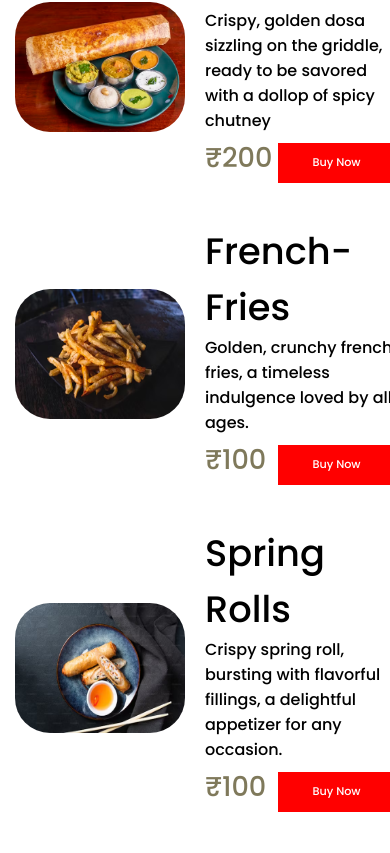
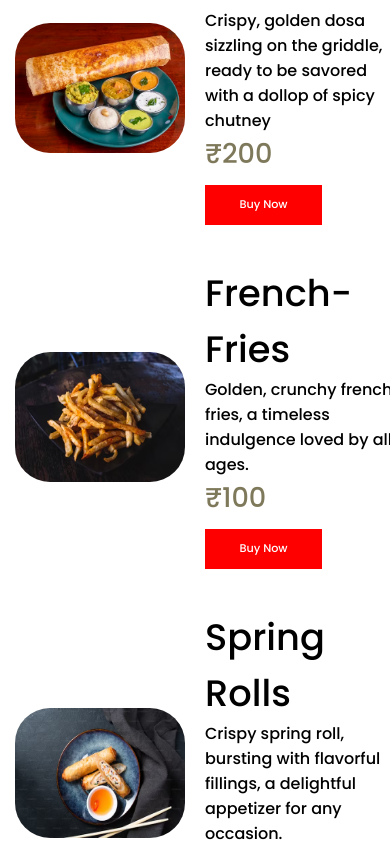
Before and after one commit to Anamika-garg/Restaurant, a React (Vite) app: page / in a window 390 px wide. Shown: the part 1289-2142 px from the top of the page. Built offline with nearby package versions, Linux system fonts and the light colour scheme.

Commit message:
final changes

```diff
--- a/src/index.css
+++ b/src/index.css
@@ -297,7 +297,7 @@ li a:hover{
     /* border: 2px solid red; */
 }
 .reviewContainer h2{
-    font-size: 2.6em;
+    font-size: 2.3em;
     margin-top: 50px;
     text-align: center;
 }
@@ -318,6 +318,8 @@ li a:hover{
 .review-div{
     min-height: 350px;
     min-width: 422px;
+    /* min-height: 328px;
+    min-width: 379px; */
     /* background-color: pink; */
     display: flex;
     justify-content: center;
@@ -333,6 +335,8 @@ li a:hover{
     width: 26vw; */
     min-height: 202px;
     width: 361px;
+    /* min-height: 173px;
+    width: 345px; */
     border: 3px solid rgb(207, 160, 40);
     border-radius: 20px;
     background-color: white;
@@ -505,4 +509,16 @@ p .signuplink{
         width: 370px;
         margin-left: 10px;
     }
+    .details{
+        flex-direction: column;
+        align-items: flex-start;
+    }
+    .review-div{
+        min-height: 328px;
+        max-width: 379px;
+    }
+    .review{
+        min-height: 173px;
+        width: 345px;
+    }
 }
```
